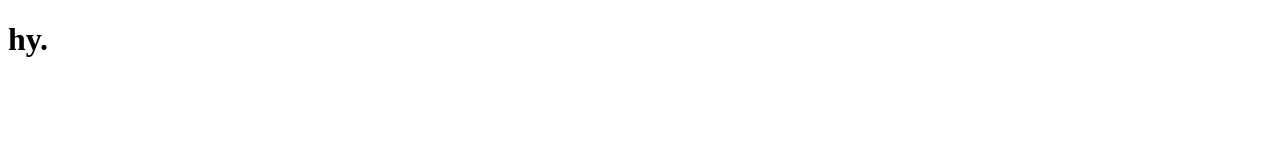
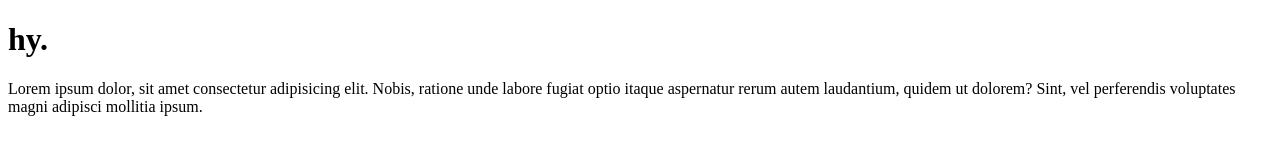
Before and after one commit to Notperss/git-test, a plain HTML site: page index.html in a window 1280 px wide. Drawn offline with Linux system fonts and the light colour scheme.

Commit message:
menambahkan paragraph

```diff
--- a/index.html
+++ b/index.html
@@ -7,5 +7,11 @@
   </head>
   <body>
     <h1>hy.</h1>
+    <p>
+      Lorem ipsum dolor, sit amet consectetur adipisicing elit. Nobis, ratione
+      unde labore fugiat optio itaque aspernatur rerum autem laudantium, quidem
+      ut dolorem? Sint, vel perferendis voluptates magni adipisci mollitia
+      ipsum.
+    </p>
   </body>
 </html>
```
